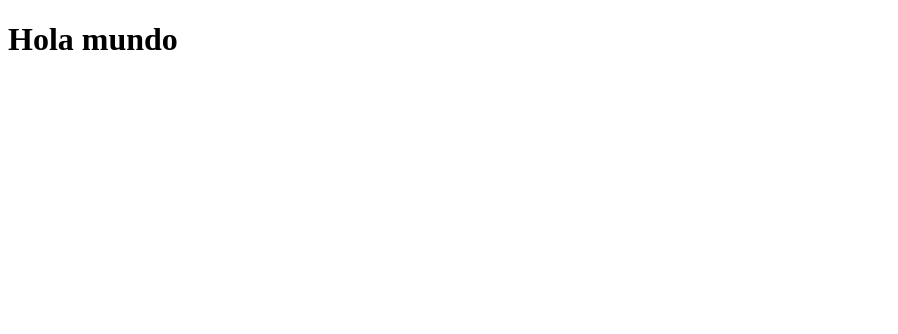
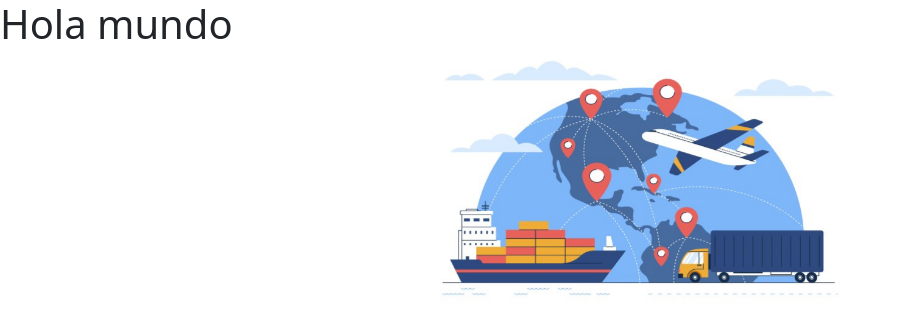
Before and after one commit to AlexisRios1316/inegi-ucamp, a plain HTML site: page Inicio.html in a window 1280 px wide. Shown: the whole page, without its empty margins (0-898 px from the left). Drawn offline with nearby package versions, Linux system fonts and the light colour scheme.

Commit message:
creacion de carrusel

```diff
--- a/Inicio.html
+++ b/Inicio.html
@@ -4,9 +4,51 @@
     <meta charset="UTF-8">
     <meta http-equiv="X-UA-Compatible" content="IE=edge">
     <meta name="viewport" content="width=device-width, initial-scale=1.0">
+    <link rel="stylesheet" href="https://cdnjs.cloudflare.com/ajax/libs/normalize/8.0.1/normalize.min.css" integrity="sha512-NhSC1YmyruXifcj/KFRWoC561YpHpc5Jtzgvbuzx5VozKpWvQ+4nXhPdFgmx8xqexRcpAglTj9sIBWINXa8x5w==" crossorigin="anonymous" referrerpolicy="no-referrer" />
+    <link href="https://cdn.jsdelivr.net/npm/bootstrap@5.3.0-alpha1/dist/css/bootstrap.min.css" rel="stylesheet" integrity="sha384-GLhlTQ8iRABdZLl6O3oVMWSktQOp6b7In1Zl3/Jr59b6EGGoI1aFkw7cmDA6j6gD" crossorigin="anonymous">
+
+    <link rel="stylesheet" href="./inicio.css">
+
     <title>Inicio-INEGI</title>
+
 </head>
 <body>
     <h1> Hola mundo </h1>
+    <div class="container-fluid">
+        <div class="row">
+            <div class="col-12 d-flex justify-content-center">
+                <div id="carouselExampleIndicators" class="carousel slide" style="width: 35%;">
+                    <div id="carouselExampleFade" class="carousel slide carousel-fade">
+                        <div class="carousel-inner">
+                        <div class="carousel-item active" >
+                            <img src="./assets/inegicinco.jpg" class="d-block inicio__img w-100"  alt="..">
+                        </div>
+                        <div class="carousel-item" >
+                            <img src="./assets/inegiseis.jpg" class="d-block inicio__img w-100" alt="...">
+                        </div>
+                        <div class="carousel-item" >
+                            <img src="./assets/inegisiete.jpg" class="d-block inicio__img w-100" alt="...">
+                        </div>
+                        </div>
+                        <button class="carousel-control-prev" type="button" data-bs-target="#carouselExampleFade" data-bs-slide="prev">
+                        <span class="carousel-control-prev-icon" aria-hidden="true"></span>
+                        <span class="visually-hidden">Previous</span>
+                        </button>
+                        <button class="carousel-control-next" type="button" data-bs-target="#carouselExampleFade" data-bs-slide="next">
+                        <span class="carousel-control-next-icon" aria-hidden="true"></span>
+                        <span class="visually-hidden">Next</span>
+                        </button>
+                    </div>
+                </div>
+            </div>
+
+        </div>
+
+    </div>
+
+
+
+    <script src="https://cdn.jsdelivr.net/npm/bootstrap@5.3.0-alpha1/dist/js/bootstrap.bundle.min.js" integrity="sha384-w76AqPfDkMBDXo30jS1Sgez6pr3x5MlQ1ZAGC+nuZB+EYdgRZgiwxhTBTkF7CXvN" crossorigin="anonymous"></script>
+
 </body>
 </html>
--- /dev/null
+++ b/inicio.css
@@ -0,0 +1,6 @@
+
+.inicio__img {
+    height: 250px;
+    width: auto;
+    object-fit: cover;
+}
```
Also changed, not shown: index.html (+2 -1 lines), assets/inegicinco.jpg (added), assets/inegidos.jpg (added), assets/inegiseis.jpg (added), assets/inegisiete.jpg (added).
